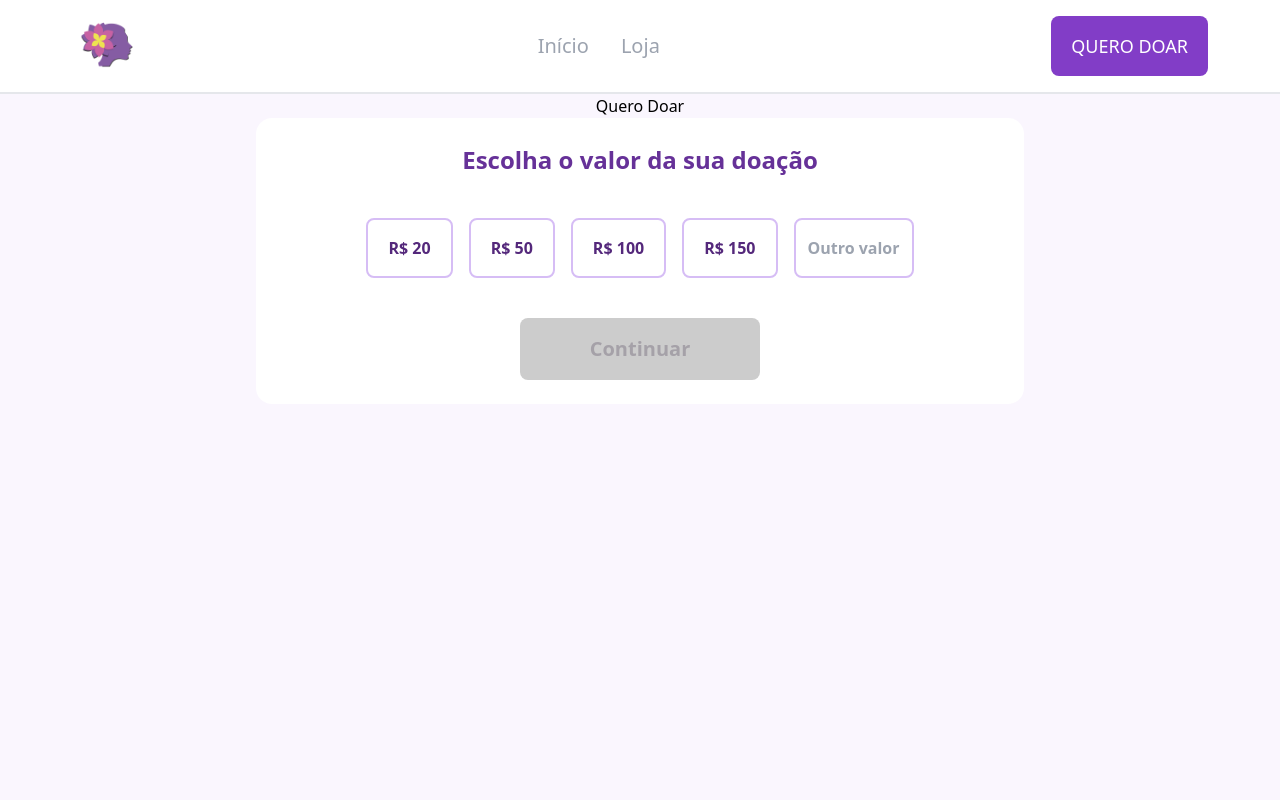
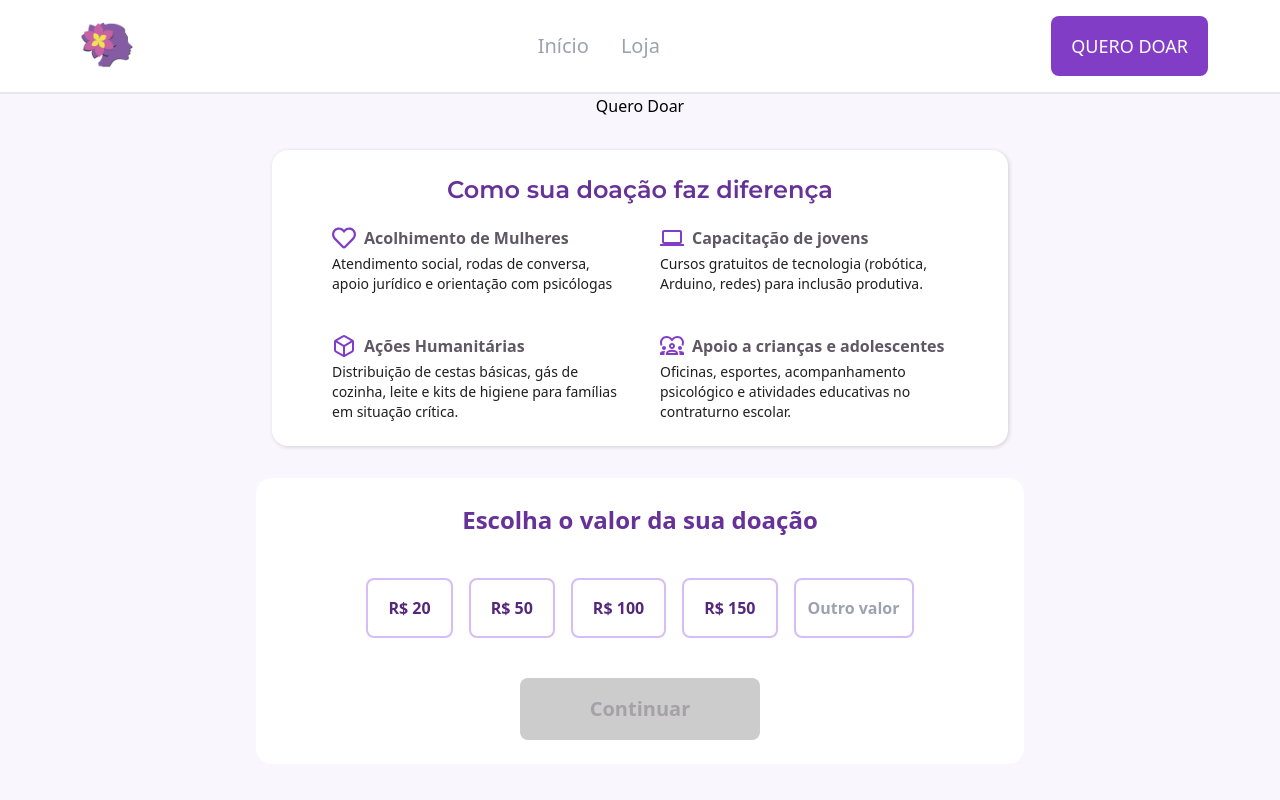
Before and after one commit to Projeto-FrontEnd-Fusion/Aceve-website-development, a Next.js app: page /quero-doar in a window 1280 px wide. Shown: the top 800 px of the page. Built offline with nearby package versions, Linux system fonts and the light colour scheme.

Commit message:
feat: create section how your donation makes difference

```diff
--- a/src/app/quero-doar/page.tsx
+++ b/src/app/quero-doar/page.tsx
@@ -1,17 +1,75 @@
 import { DonationOptions } from "@/components/DonationOptions/DonationOptions";
+import { ReactNode } from "react";
+import { FaRegHeart } from "react-icons/fa";
+import { MdComputer, MdOutlineDiversity1 } from "react-icons/md";
+import { FiBox } from "react-icons/fi";
+
+interface IimpactData {
+  icon: ReactNode;
+  subTittle: string;
+  about: string;
+}
+
+const impactList: IimpactData[] = [
+  {
+    icon: <FaRegHeart size={24} color="#823DC7" />,
+    subTittle: "Acolhimento de Mulheres",
+    about:
+      "Atendimento social, rodas de conversa, apoio jurídico e orientação com psicólogas",
+  },
+  {
+    icon: <MdComputer size={24} color="#823DC7" />,
+    subTittle: "Capacitação de jovens",
+    about:
+      "Cursos gratuitos de tecnologia (robótica, Arduino, redes) para inclusão produtiva.",
+  },
+  {
+    icon: <FiBox size={24} color="#823DC7" />,
+    subTittle: "Ações Humanitárias",
+    about:
+      "Distribuição de cestas básicas, gás de cozinha, leite e kits de higiene para famílias em situação crítica.",
+  },
+  {
+    icon: <MdOutlineDiversity1 size={24} color="#823DC7" />,
+    subTittle: "Apoio a crianças e adolescentes",
+    about:
+      "Oficinas, esportes, acompanhamento psicológico e atividades educativas no contraturno escolar.",
+  },
+];
 
 function QueroDoar() {
   return (
-    <main className="flex flex-col min-h-screen bg-[#FAF6FE] items-center">
+    <main className="flex flex-col min-h-screen bg-[#FAF6FE] items-center gap-8">
       <h1>Quero Doar</h1>
+      <section className="flex px-8 py-6 flex-col items-center gap-5 w-fit md:rounded-2xl md:shadow-[1px_1px_4px_rgba(52,52,52,0.2)] md:bg-white-normal">
+        <h2 className="text-[#663198] font-montserrat font-semibold text-sm min-[430px]:text-base sm:text-xl md:text-2xl">
+          Como sua doação faz diferença
+        </h2>
 
-      <section className='flex flex-col items-center justify-center w-full gap-[40px]
+        <ul className="flex flex-col gap-4 md:flex-row md:flex-wrap md:max-w-2xl md:justify-center md:gap-10">
+          {impactList.map(({ about, icon, subTittle }, index) => (
+            <li key={index + 1} className="flex flex-col gap-1">
+              <h3 className="flex font-semibold gap-2 text-[#5F5764] text-xs leading-5 items-center min-[430px]:text-sm md:text-base">
+                {icon}
+                {subTittle}
+              </h3>
+              <p className="text-[#1E1E1F] max-w-60 text-xs leading-5 min-[430px]:text-sm  min-[430px]:max-w-72">
+                {about}
+              </p>
+            </li>
+          ))}
+        </ul>
+      </section>
+      <section
+        className="flex flex-col items-center justify-center w-full gap-[40px]
         bg-[#FAF6FE] tablet:bg-[#fff] tablet:rounded-[16px]
         tablet:py-[16px] tablet:px-[32px] desktop:py-[24px]
-        tablet:w-[85%] desktop:w-[60%]'>
+        tablet:w-[85%] desktop:w-[60%]"
+      >
         <h2 className="text-[24px] text-[#663198] font-semibold">
           Escolha o valor da sua doação
         </h2>
+
         <DonationOptions />
       </section>
     </main>
```
